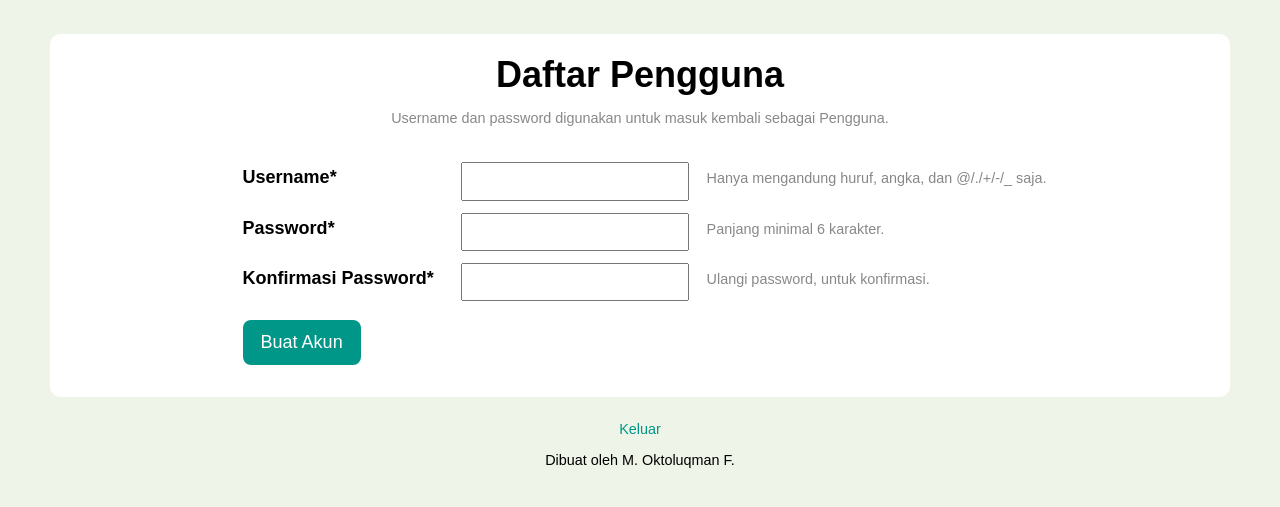
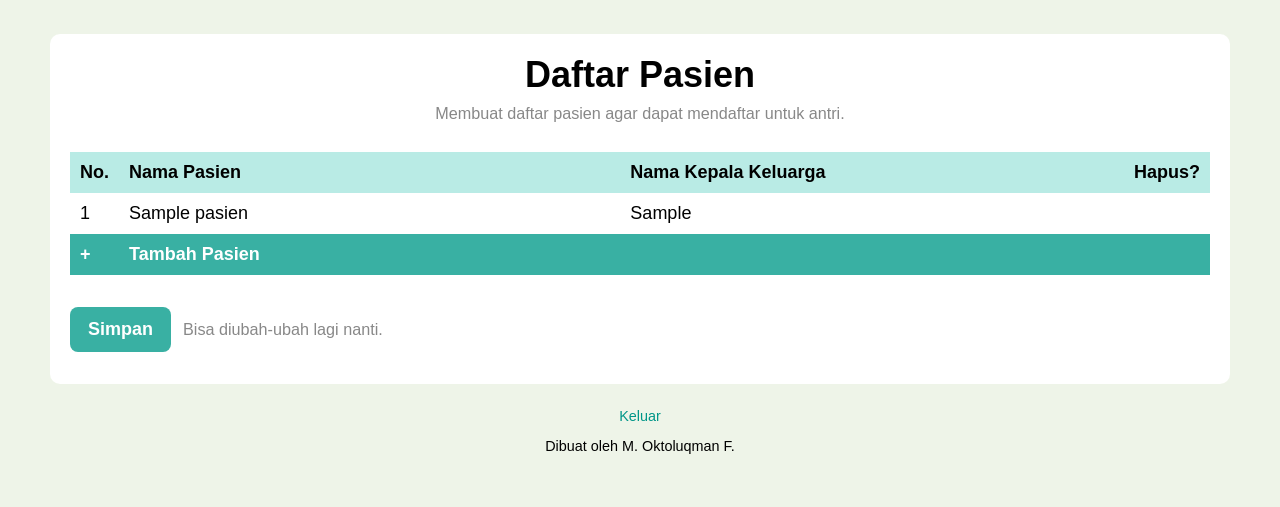
Before and after one commit to lepiku/praktekiin, a Django app: page /daftar/ in a window 1280 px wide. Shown: the part 64-571 px from the top of the page. Run offline with Django 3.2, Linux system fonts and the light colour scheme; a user stored in the database is signed in; tables that the repository leaves empty hold one stand-in row (values such as "Sample post"); some web fonts are replaced.

Commit message:
add daftar pasien list and update base css

```diff
--- a/antri/static/antri/css/base.css
+++ b/antri/static/antri/css/base.css
@@ -28,7 +28,8 @@ a {
 }
 .button {
   font-family: 'Muli', sans-serif;
-  background-color: #009688;
+  font-weight: bold;
+  background-color: #39B0A3;
   color: #fff;
   border: none;
   display: inline-block;
@@ -37,18 +38,28 @@ a {
   margin: 12px;
   border-radius: 8px;
 }
-.button:hover {
-  background-color: #39b0a3;
+#buttons {
+  display: flex;
+  align-items: baseline;
+  margin-top: 20px;
+}
+#buttons .button {
+  margin-left: 0;
+}
+.helptext {
+  color: #888;
+  font-size: 0.9em;
 }
 #title {
   text-align: center;
+  margin-bottom: 1.6em;
 }
 #title h1, #title h2, #title h3 {
   margin: 0;
 }
-.helptext {
-  color: #888;
-  font-size: 0.8em;
+#title .helptext {
+  margin-top: 0.5em;
+  margin-bottom: 0;
 }
 .footer {
   margin: 20px 40px;
@@ -86,6 +97,13 @@ a {
 .table tr:nth-child(odd) {
   background-color: #B9EBE5;
 }
+.table th, .table td {
+  padding: 10px;
+  text-align: left;
+}
+.table td {
+  vertical-align: top;
+}
 @media (max-width: 600px) {
   body {
     font-size: 15px;
--- /dev/null
+++ b/antri/static/antri/css/daftar-pasien-list.css
@@ -0,0 +1,9 @@
+tr#tambah {
+  color: #fff;
+  font-weight: bold;
+  background-color: #39B0A3;
+  cursor: pointer;
+}
+th#nama-pasien, th#nama-kepala-keluarga {
+  width: 50%;
+}
--- a/antri/static/antri/css/daftar.css
+++ b/antri/static/antri/css/daftar.css
@@ -2,9 +2,6 @@
   display: flex;
   flex-direction: column;
   align-items: center;
-}
-p.helptext {
-  margin-bottom: 2em;
 }
 th {
   width: 205px;
--- a/antri/templates/antri/beranda.html
+++ b/antri/templates/antri/beranda.html
@@ -10,8 +10,11 @@
 {% block content %}
 {% include 'antri/name-card.html' %}
 <div class="card">
+  <div id="title">
     <h3>{{ date }}</h3>
+  </div>
   <table class="table"></table>
+  <div id="buttons">
     {% if logged_in %}
     <a class="button" id="hari-ini" onclick="show_popup()">+ Daftar Antri Hari Ini</a>
     <a class="button" href="{% url 'antri:daftar-antri' %}">+ Daftar Antri Hari Lain</a>
@@ -20,6 +23,7 @@
     <a class="button" href="{% url 'antri:masuk' %}">Masuk</a>
     <a class="button" href="{% url 'antri:daftar' %}">Daftar</a>
     {% endif %}
+  </div>
 </div>
 <div id="popup">
   <div id="cover" onclick="hide_popup()"></div>
--- /dev/null
+++ b/antri/templates/antri/daftar-pasien-list.html
@@ -0,0 +1,41 @@
+{% extends 'antri/base.html' %}
+{% load static %}
+
+{% block style %}
+<link rel="stylesheet" href="{% static 'antri/css/daftar-pasien-list.css' %}">
+{% endblock %}
+
+{% block content %}
+<div class="card">
+  <div id="title">
+    <h1>Daftar Pasien</h1>
+    <p class="helptext">Membuat daftar pasien agar dapat mendaftar untuk antri.</p>
+  </div>
+  <table class="table">
+    <tbody>
+      <tr>
+        <th>No.</th>
+        <th id="nama-pasien">Nama Pasien</th>
+        <th id="nama-kepala-keluarga">Nama Kepala Keluarga</th>
+        <th>Hapus?</th>
+      </tr>
+      {% for pasien in pasien_set %}
+      <tr>
+        <td>{{ forloop.counter }}</td>
+        <td>{{ pasien.nama }}</td>
+        <td>{{ pasien.kepala_keluarga }}</td>
+        <td></td>
+      </tr>
+      {% endfor %}
+      <tr id="tambah" onclick="window.location='{% url 'antri:pasien-daftar' %}'">
+          <td>+</td>
+          <td colspan="3">Tambah Pasien</td>
+      </tr>
+    </tbody>
+  </table>
+  <div id="buttons">
+    <a class="button" href="{% url 'antri:beranda' %}">Simpan</a>
+    <p class="helptext">Bisa diubah-ubah lagi nanti.</p>
+  </div>
+</div>
+{% endblock %}
--- a/antri/views.py
+++ b/antri/views.py
@@ -114,24 +114,28 @@ def tentang(request):
 
 
 def daftar(request):
-    if request.method == 'POST':
-        user = User()
+    if not request.user.is_authenticated:
+        if request.method == 'POST':
+            user = User()
 
-        form_user = UserForm(request.POST, instance=user)
-        if form_user.is_valid():
-            user = form_user.save()
-            keluarga = Keluarga()
-            keluarga.save()
-            pengguna = Pengguna(user=user, keluarga=keluarga)
-            pengguna.save()
+            form_user = UserForm(request.POST, instance=user)
+            if form_user.is_valid():
+                user = form_user.save()
+                keluarga = Keluarga()
+                keluarga.save()
+                pengguna = Pengguna(user=user, keluarga=keluarga)
+                pengguna.save()
 
-            login(request, user)
-            return redirect('antri:beranda')
-    else:
-        form_user = UserForm()
+                login(request, user)
+                return redirect('antri:beranda')
+        else:
+            form_user = UserForm()
 
-    return render(request, 'antri/daftar.html',
-                  {'form': form_user, 'button': 'Buat Akun'})
+        return render(request, 'antri/daftar.html',
+                      {'form': form_user, 'button': 'Buat Akun'})
+
+    context = {'pasien_set': request.user.pengguna.keluarga.pasien_set.all()}
+    return render(request, 'antri/daftar-pasien-list.html', context)
 
 
 def daftar_antri(request):
```
Also changed, not shown: antri/static/antri/css/beranda.css (+7 -5 lines). Lines whose indentation alone changed are shown as unchanged.
